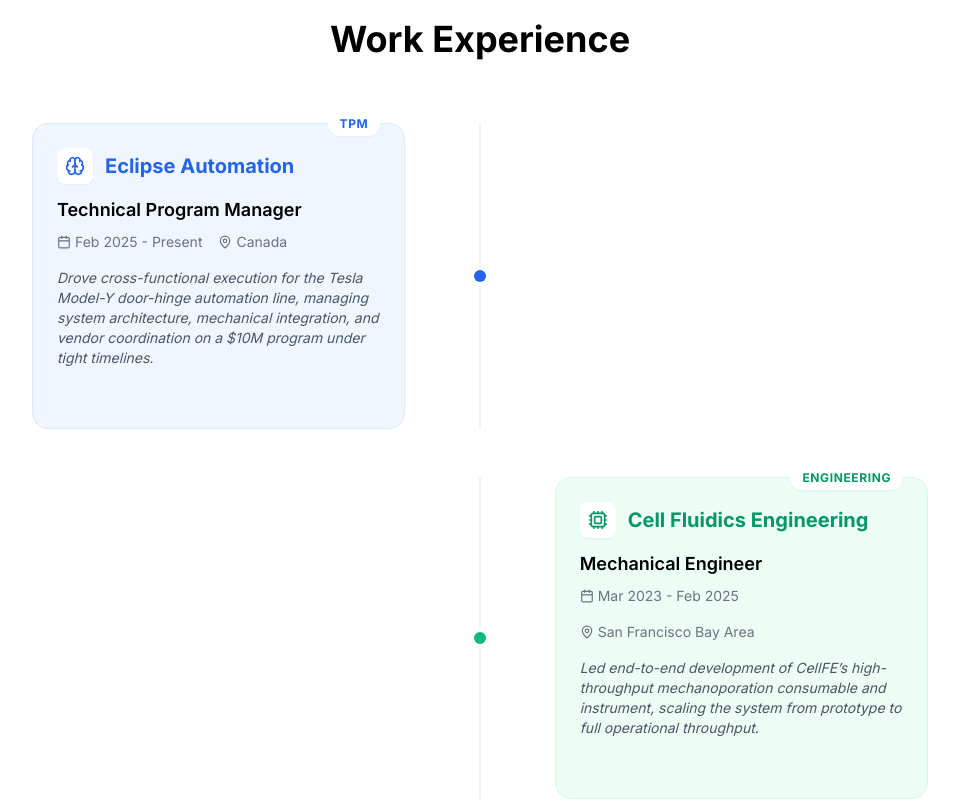
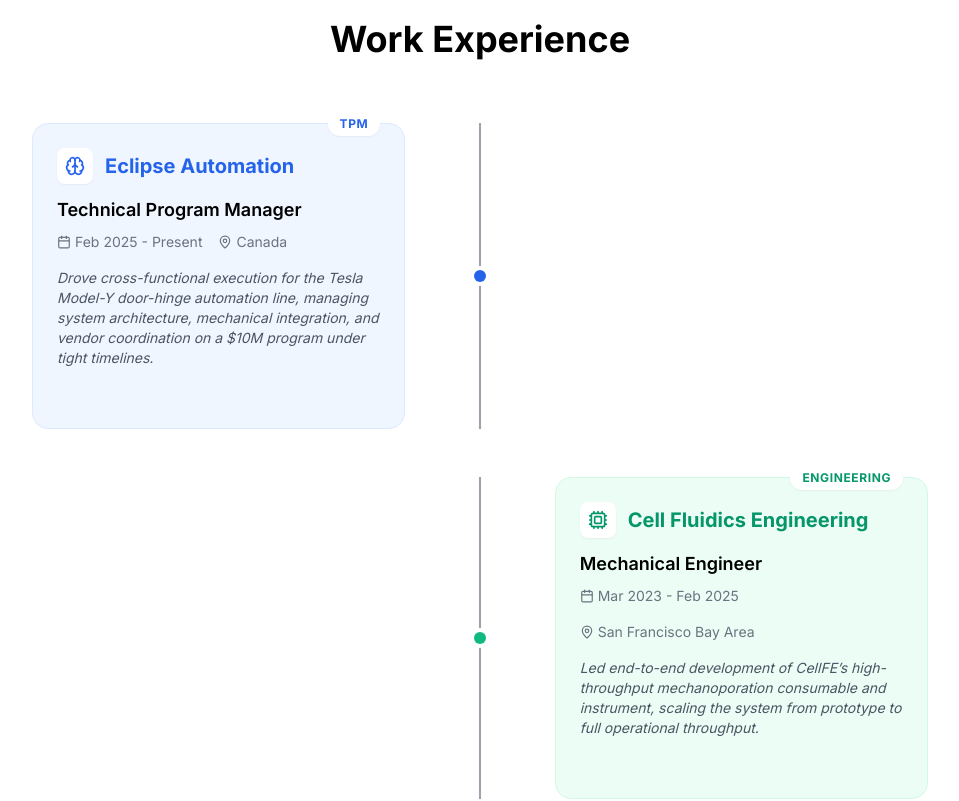
Before and after one commit to jackychen-dev/portfolio, a Next.js app: page / in a window 1280 px wide. Shown: the part 1640-2441 px from the top of the page, without its empty margins (160-1119 px from the left). Built offline with nearby package versions, Linux system fonts and the light colour scheme.

Commit message:
Make timeline line more pronounced in Work Experience section

```diff
--- a/components/Experience.tsx
+++ b/components/Experience.tsx
@@ -215,7 +215,7 @@ export default function Experience() {
                 className="relative pl-8 md:pl-0"
               >
                 {/* Timeline line for desktop */}
-                <div className="hidden md:block absolute left-0 top-0 bottom-0 w-px bg-gray-200 dark:bg-neutral-800 -ml-6 md:ml-0 md:left-1/2 transform md:-translate-x-1/2"></div>
+                <div className="hidden md:block absolute left-0 top-0 bottom-0 w-0.5 bg-gray-400 dark:bg-neutral-600 -ml-6 md:ml-0 md:left-1/2 transform md:-translate-x-1/2 shadow-sm"></div>
 
                 <div className={`md:flex items-center justify-between ${index % 2 === 0 ? 'md:flex-row-reverse' : ''}`}>
                   <div className="md:w-5/12 mb-4 md:mb-0"></div>
```
